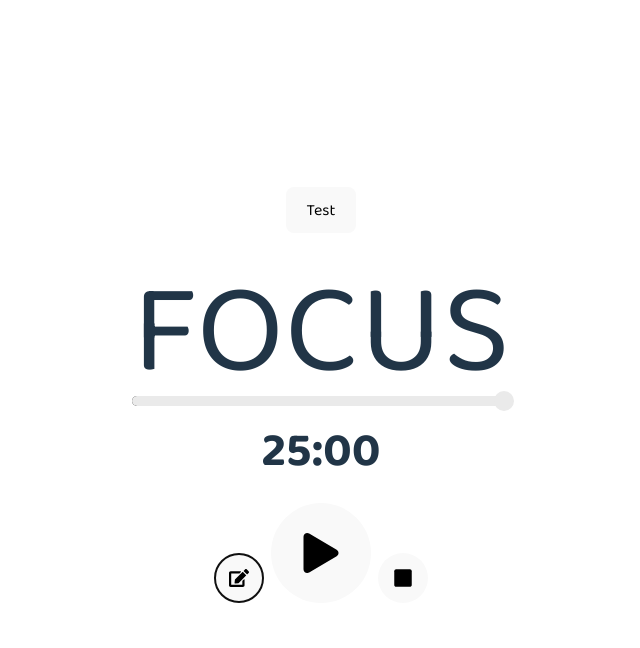
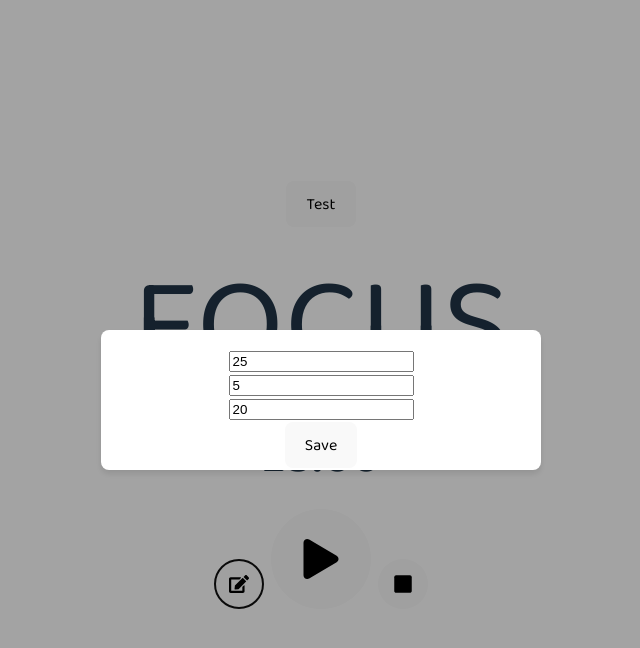
Before and after one commit to Kiside/PFocus, a React (Vite) app in the folder PFocus/: page / in a window 1280 px wide. Both pictures are taken after a click on the button 558 px from the left and 577 px from the top of the page. Shown: the top 648 px of the page, without its empty margins (319-959 px from the left). Built offline with nearby package versions, Linux system fonts and the light colour scheme.

Commit message:
inizio finestra modifica

```diff
--- /dev/null
+++ b/PFocus/src/components/common/Modal.css
@@ -0,0 +1,23 @@
+.overlay{
+    position: fixed;
+    top: 0;
+    left: 0;
+    width: 100%;
+    height: 100%;
+    background-color: rgba(0,0,0,0.36);
+    z-index: 999;
+}
+
+.modal{
+    position: fixed;
+    top: 50%;
+    left: 50%;
+    transform: translate(-50%, -50%);
+    background-color: white;
+    padding: 20px;
+    border-radius: 8px;
+    box-shadow: 0 4px 6px rgb(0, 0, 0, 0.1);
+    width: 400px;
+    height: 100px;
+    text-aling: center;
+}
--- a/PFocus/src/components/common/ProgressBar.css
+++ b/PFocus/src/components/common/ProgressBar.css
@@ -1,7 +1,7 @@
 .progress-bar-wrapper{
     position: relative;
     width: 100%;
-    height: 10px;
+    height: 8px;
 }
 
 .progress-bar-background{
@@ -31,8 +31,8 @@
 .progress-bar-circle{
     background-color: #eaeaea;
     border-radius: 100px;
-    width: 20px;
-    height: 20px;
+    width: 18px;
+    height: 18px;
     position: absolute;
     right: -4px;
     transition: right 0.4s ease;
--- /dev/null
+++ b/PFocus/src/components/common/SessionTypesModal.jsx
@@ -0,0 +1,49 @@
+import './Modal.css';
+import PropTypes from 'prop-types';
+import {useState} from "react";
+
+function SessionTypesModal({sessionTypesDuration, onSave}) {
+
+    const [localSessionTypesDuration, setLocalSessionTypesDuration] = useState({
+        FOCUS: sessionTypesDuration.FOCUS.duration,
+        BREAK: sessionTypesDuration.BREAK.duration,
+        LONGBREAK: sessionTypesDuration.LONGBREAK.duration,
+    });
+
+    const handleChangeInput = (type, value) => {
+        setLocalSessionTypesDuration((prev) => ({
+            ...prev,
+            [type]: value,
+        }));
+    }
+
+    const handleSave = () => {
+        Object.keys(localSessionTypesDuration).forEach((type) => {
+            onSave(type, parseInt(localSessionTypesDuration[type], 10));
+        });
+    }
+
+    return(
+    <div className="overlay">
+        <div className="modal">
+            {Object.keys(localSessionTypesDuration).map((type) =>(
+                <div key={{type}}>
+                    <input
+                    type="number"
+                    value={localSessionTypesDuration[type]}
+                    onChange={(e) => handleChangeInput(type, e.target.value)}/>
+                </div>
+            ))}
+            <button onClick={handleSave}>Save</button>
+        </div>
+    </div>
+    );
+
+}
+
+SessionTypesModal.propTypes = {
+    sessionTypesDuration: PropTypes.object.isRequired,
+    onSave: PropTypes.func.isRequired,
+};
+
+export default SessionTypesModal;
--- a/PFocus/src/components/containers/TimerContainer.jsx
+++ b/PFocus/src/components/containers/TimerContainer.jsx
@@ -1,22 +1,26 @@
 import { useEffect, useState} from 'react';
 import Timer from '../presentational/Timer.jsx'
+import SessionTypesModal from "../common/SessionTypesModal.jsx";
 
 const getMilliseconds = (minutes) => {
     return isNaN(minutes) ? 25 : minutes * 60 * 1000;
 }
 
 const SessionTypes = Object.freeze({
-    WORK: {label: 'FOCUS', duration: 25},
+    FOCUS: {label: 'FOCUS', duration: 25},
     BREAK: {label: 'BREAK', duration: 5},
     LONGBREAK: {label: 'LONGBREAK', duration: 20},
 });
 
 function TimerContainer() {
     const [sessionWorkCompleted, setSessionWorkCompleted] = useState(0);
-    const [currentSession, setCurrentSession] = useState(SessionTypes.WORK);
+    const [sessionsType, setSessionsType] = useState(SessionTypes);
+    const [currentSession, setCurrentSession] = useState(sessionsType.FOCUS);
+
+    const [showSessionTypesModal, setShowSessionTypesModal] = useState(false);
 
     const [isPlaying, setIsPlaying] = useState(false);
-    const [timer, setTimer] = useState(getMilliseconds(SessionTypes.WORK.duration));
+    const [timer, setTimer] = useState(getMilliseconds(sessionsType.FOCUS.duration));
 
     const [progressPercentage, setProgressPercentage] = useState(0);
 
@@ -52,21 +56,21 @@ function TimerContainer() {
     let nextSession;
     let updatedWorkSessions = sessionWorkCompleted;
 
-    if (currentSession.label === SessionTypes.WORK.label) {
+    if (currentSession.label === SessionTypes.FOCUS.label) {
         // Incrementa il conteggio delle sessioni di WORK
         updatedWorkSessions += 1;
 
         if (updatedWorkSessions < 3) {
             // Passa a BREAK se non hai completato 3 sessioni di WORK
-            nextSession = SessionTypes.BREAK;
+            nextSession = sessionsType.BREAK;
         } else {
             // Passa a LONGBREAK dopo 3 sessioni di WORK
-            nextSession = SessionTypes.LONGBREAK;
+            nextSession = sessionsType.LONGBREAK;
             updatedWorkSessions = 0; // Resetta il conteggio
         }
     } else {
         // Torna a WORK dopo BREAK o LONGBREAK
-        nextSession = SessionTypes.WORK;
+        nextSession = sessionsType.FOCUS;
     }
 
     // Aggiorna lo stato in modo sicuro
@@ -102,6 +106,10 @@ function TimerContainer() {
         setIsPlaying(false);
     }
 
+    const handleEdit = () => {
+        setShowSessionTypesModal(!showSessionTypesModal);
+    }
+
 
     const getFormattedTimer = (milliseconds) => {
         let total_seconds = parseInt(Math.floor(milliseconds / 1000));
@@ -120,7 +128,17 @@ function TimerContainer() {
         setTimer(newTimer);
     }
 
+    const onSaveDurationSessions = (type, duration) => {
+        setSessionsType((prev) => ({
+            ...prev,
+            [type]: {
+                ...prev[type],
+                duration: duration,
+            },
+        }));
 
+        handleEdit();
+    }
 
     return(
         <div>
@@ -128,11 +146,19 @@ function TimerContainer() {
             <Timer
         onPlayOrPause={handlePlayOrPause}
         onStop={handleStop}
+        onEdit={handleEdit}
         sessionLabel={currentSession.label}
         timerLabel={getFormattedTimer(timer)}
         percentageProgressBar={progressPercentage}
-        isPlaying={isPlaying}/></div>
+        isPlaying={isPlaying}/>
+            {showSessionTypesModal && (
+                <SessionTypesModal
+                    sessionTypesDuration={sessionsType}
+                    onSave={onSaveDurationSessions}
+                />
+            )}
 
+        </div>
     )
 }
 
--- a/PFocus/src/components/presentational/Timer.css
+++ b/PFocus/src/components/presentational/Timer.css
@@ -12,12 +12,13 @@
     text-align: center;
     font-size: 128px;
     height: 1.2em;
-    margin-bottom: 4px;
+    margin-bottom: 8px;
 }
 
 
 .timer-label-container{
-    margin: 10px;
+    margin-top: 20px;
+    margin-bottom: 10px;
 }
 
 .timer-label{
--- a/PFocus/src/components/presentational/Timer.jsx
+++ b/PFocus/src/components/presentational/Timer.jsx
@@ -3,7 +3,7 @@ import PropTypes from 'prop-types';
 import {FaPlay, FaPause, FaEdit, FaStop} from "react-icons/fa";
 import ProgressBar from "../common/ProgressBar.jsx"
 
-function Timer({onPlayOrPause, onStop, sessionLabel, timerLabel, percentageProgressBar ,isPlaying}) {
+function Timer({onPlayOrPause, onStop, onEdit,sessionLabel, timerLabel, percentageProgressBar ,isPlaying}) {
 
 
     return (
@@ -16,7 +16,7 @@ function Timer({onPlayOrPause, onStop, sessionLabel, timerLabel, percentageProgr
                 </label>
             </div>
             <div className="buttons-timer-container">
-                <button className='button-timer' data-size="medium"><FaEdit className="icon-medium"/></button>
+                <button className='button-timer' data-size="medium" onClick={onEdit}><FaEdit className="icon-medium"/></button>
                 <button className='button-timer' data-size="large" onClick={onPlayOrPause}>
                     {isPlaying ?  <FaPause className="icon-large"/> : <FaPlay className="icon-large"/>}
                 </button>
@@ -34,6 +34,7 @@ function Timer({onPlayOrPause, onStop, sessionLabel, timerLabel, percentageProgr
 Timer.propTypes = {
     onPlayOrPause: PropTypes.func.isRequired,
     onStop: PropTypes.func.isRequired,
+    onEdit: PropTypes.func.isRequired,
     sessionLabel: PropTypes.string.isRequired,
     timerLabel: PropTypes.string.isRequired,
     percentageProgressBar: PropTypes.number.isRequired,
```
